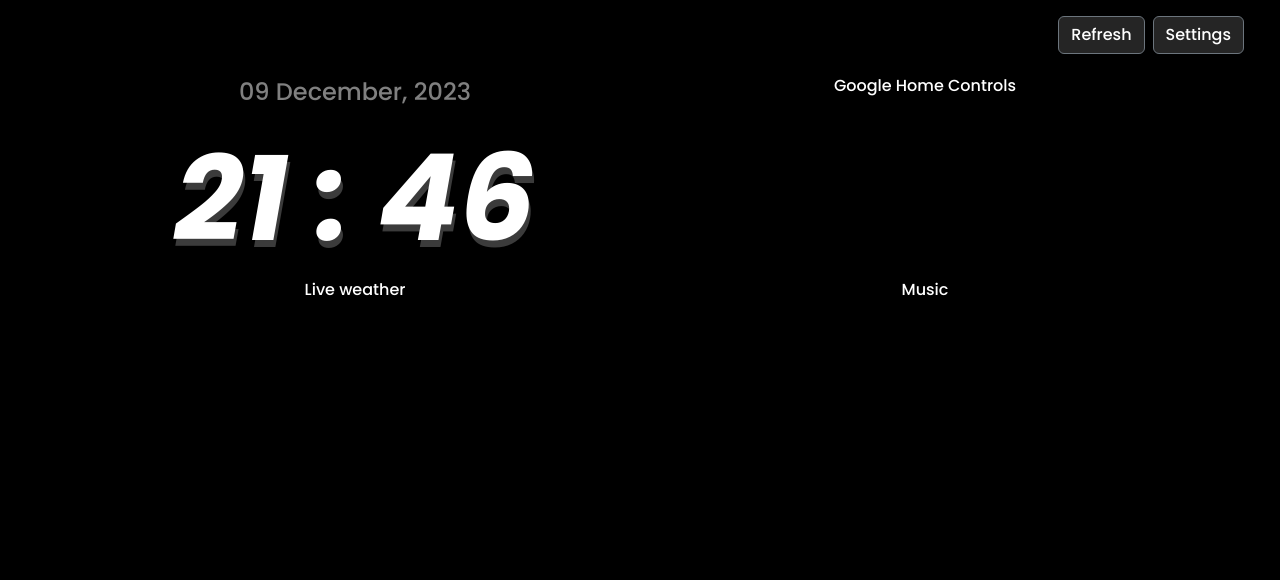
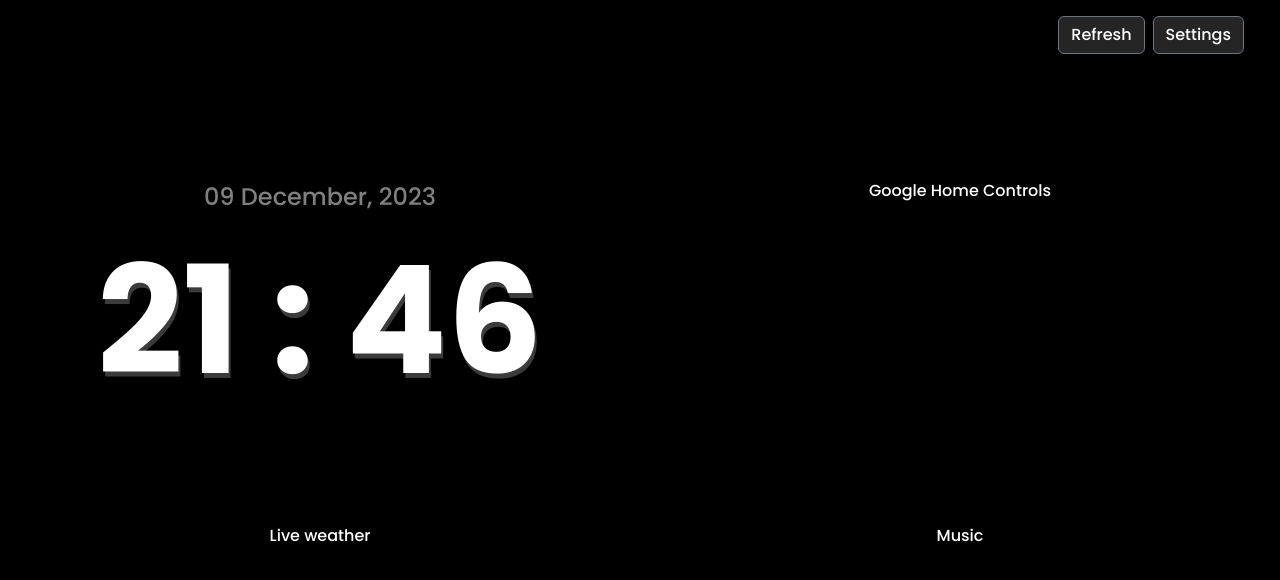
Before and after one commit to gsgghotra/SmartHome-Dashboard, a React (Create React App) app: page / in a window 1280 px wide. Shown: the top 580 px of the page. Built offline with nearby package versions, Linux system fonts and the light colour scheme.

Commit message:
Font changed, organised code

```diff
--- a/public/index.html
+++ b/public/index.html
@@ -3,7 +3,7 @@
   <head>
     <meta charset="utf-8" />
     <link rel="icon" href="%PUBLIC_URL%/favicon.ico" />
-    <meta name="viewport" content="width=device-width, initial-scale=1" />
+    <meta name="viewport" content="width=device-width, initial-scale=1 maximum-scale=1, user-scalable=no"/>
     <meta name="theme-color" content="#000000" />
     <meta
       name="description"
--- a/src/App.css
+++ b/src/App.css
@@ -37,6 +37,11 @@
   max-height: 100vh;
 }
 
+  .mainContrainer{
+    width: 100% !important;
+    max-width: 100% !important;
+  }
+
 
 
 .navbar{
@@ -45,11 +50,16 @@
   float: right;
 }
 
+.topRow{
+  height: 450px;
+    align-content: center;
+}
+
 .currentTime{
-  font-size: 120px;
-  font-style: italic;
+  font-size: 150px;
+  /* font-style: italic; */
   font-weight: 700;
-  text-shadow: 2px 7px #3b3b3b;
+  text-shadow: 2px 5px #3b3b3b;
 }
 
 .currentDate{
--- a/src/App.js
+++ b/src/App.js
@@ -4,22 +4,15 @@ import './App.css';
 import Row from 'react-bootstrap/Row';
 import Col from 'react-bootstrap/Col';
 import Container from 'react-bootstrap/Container';
-import Navbar from 'react-bootstrap/Navbar';
 import CurrentTime from './CurrentTime';
-import Button from 'react-bootstrap/Button';
+import Header from './Header';
 
 function App() {
   return (
     <div className="App">
-      <Navbar expand="lg" data-bs-theme="dark" className="bg-body-tertiary mb-1">
-        <Container>
-          {/* <Navbar.Brand href="#">SmartHome Dashboard</Navbar.Brand> */}
-          <Button variant="secondary" className='buttons m-2'>Refresh</Button>
-          <Button variant="secondary" className='buttons me-4'>Settings</Button>
-        </Container>
-      </Navbar>
-      <Container>
-        <Row>
+      <Header></Header>
+      <Container fluid className='mainContainer'>
+        <Row className='topRow'>
           <Col className='column'>
             <CurrentTime></CurrentTime>
           </Col>
--- /dev/null
+++ b/src/Header.js
@@ -0,0 +1,18 @@
+import Button from 'react-bootstrap/Button';
+import Navbar from 'react-bootstrap/Navbar';
+import Container from 'react-bootstrap/Container';
+const Header = () => {
+    return (
+        <>
+            <Navbar expand="lg" data-bs-theme="dark" className="bg-body-tertiary mb-1">
+                <Container>
+                    {/* <Navbar.Brand href="#">SmartHome Dashboard</Navbar.Brand> */}
+                    <Button variant="secondary" className='buttons m-2'>Refresh</Button>
+                    <Button variant="secondary" className='buttons me-4'>Settings</Button>
+                </Container>
+            </Navbar>
+        </>
+    )
+}
+
+export default Header;
```
